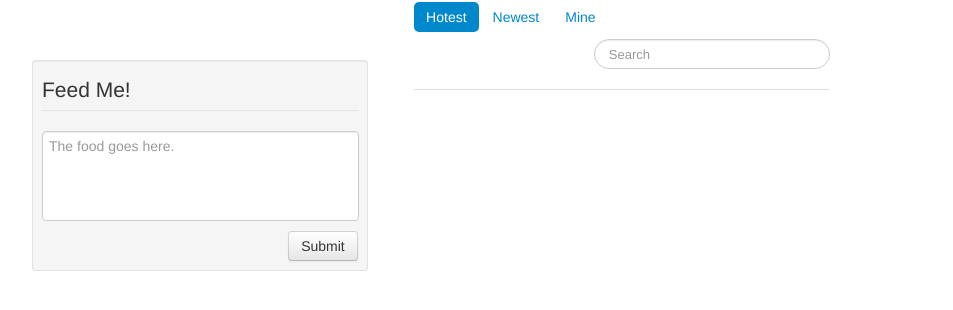
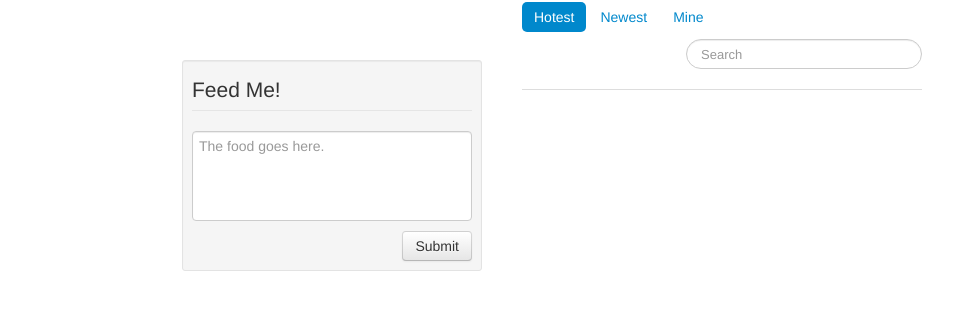
Before and after one commit to facundoolano/fodder, a Flask app: page / in a window 1280 px wide. Shown: the part 81-391 px from the top of the page, without its empty margins (8-961 px from the left). Run offline with Flask 2, Linux system fonts and the light colour scheme; data that the repository does not hold is empty; parts of the project's set-up code (start-up, migrations or seed data) failed here and were passed over.

Commit message:
entry style

```diff
--- a/fodder/static/css/base.css
+++ b/fodder/static/css/base.css
@@ -1,21 +1,22 @@
 
 div.clear {
     clear:both;
+    overflow: hidden;
 }
 
 #top-bar {
 	padding-bottom: 40px;
 }
 
-#entry-container {
+#submit-container {
 	padding-top: 60px;
 	padding-left: 20px;
 	padding-right: 40px;
 }
 
-#entry-container textarea {
+#submit-container textarea {
 	resize: none;
-	width: 96%;
+	width: 95%;
 }
 
 .inner-nav{
--- a/fodder/templates/base.html
+++ b/fodder/templates/base.html
@@ -21,16 +21,16 @@
 				</ul>
 			</div>
 		</div>
-		<div class="container-fluid">
-			<div class="row-fluid">
-				<div id="entry-container" class="span4">
+		<div class="container">
+			<div class="row">
+				<div id="submit-container" class="span4">
 					<form id="entry_form">
 						<div class="well well-small">
 							<legend>
 								Feed Me!
 							</legend>
 							<fieldset class>
-								<textarea rows="4" class="input-xlarge" placeholder="The food goes here."/></textarea>
+								<textarea rows="4" class="input-xlarge" placeholder="The food goes here."></textarea>
 								<button type="submit" class="btn pull-right">
 									Submit
 								</button>
@@ -38,7 +38,7 @@
 						</div>
 					</form>
 				</div>
-				<div class="span4">
+				<div class="span5">
 					<div class="inner-nav row">
 						<ul class="nav nav-pills">
 							<li class="active">
```
Also changed, not shown: other parts of fodder/static/css/base.css (+19 -14 lines), fodder/static/templates/entrylist.html (+10 -11 lines).
